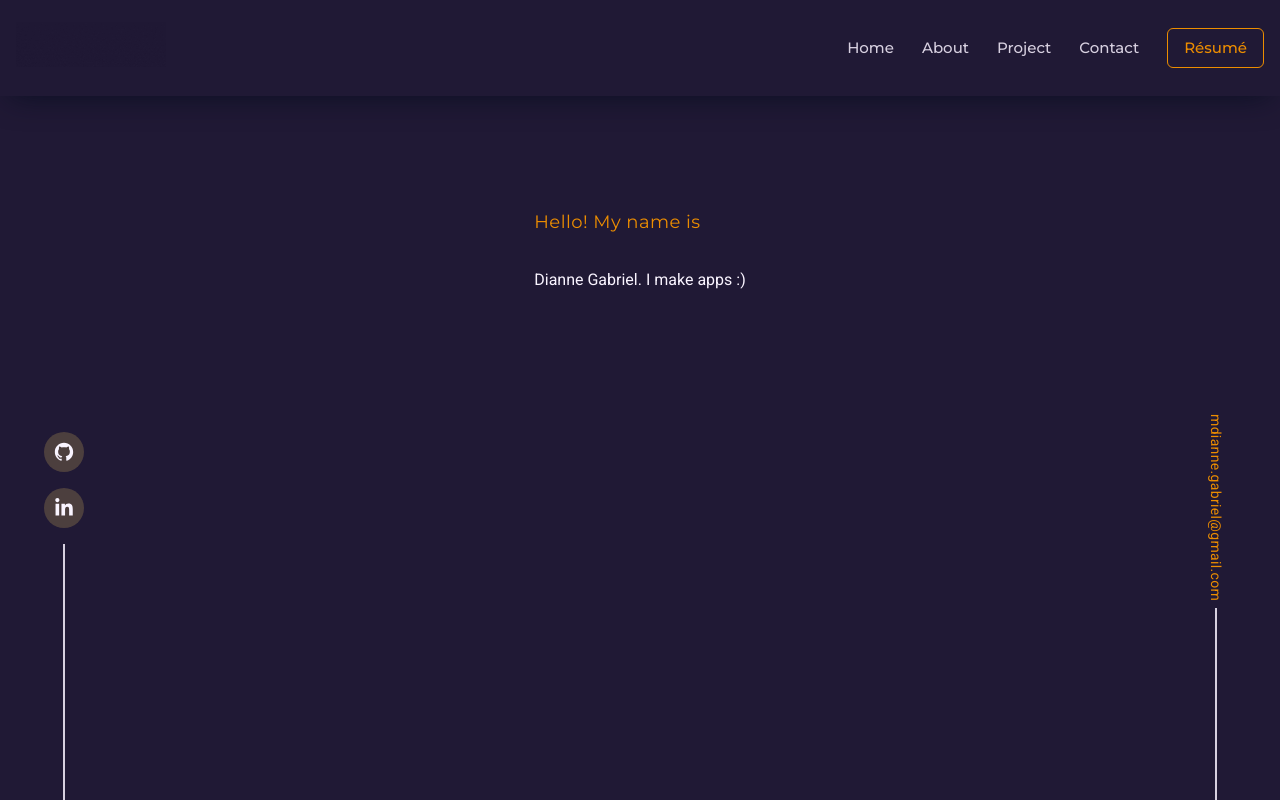
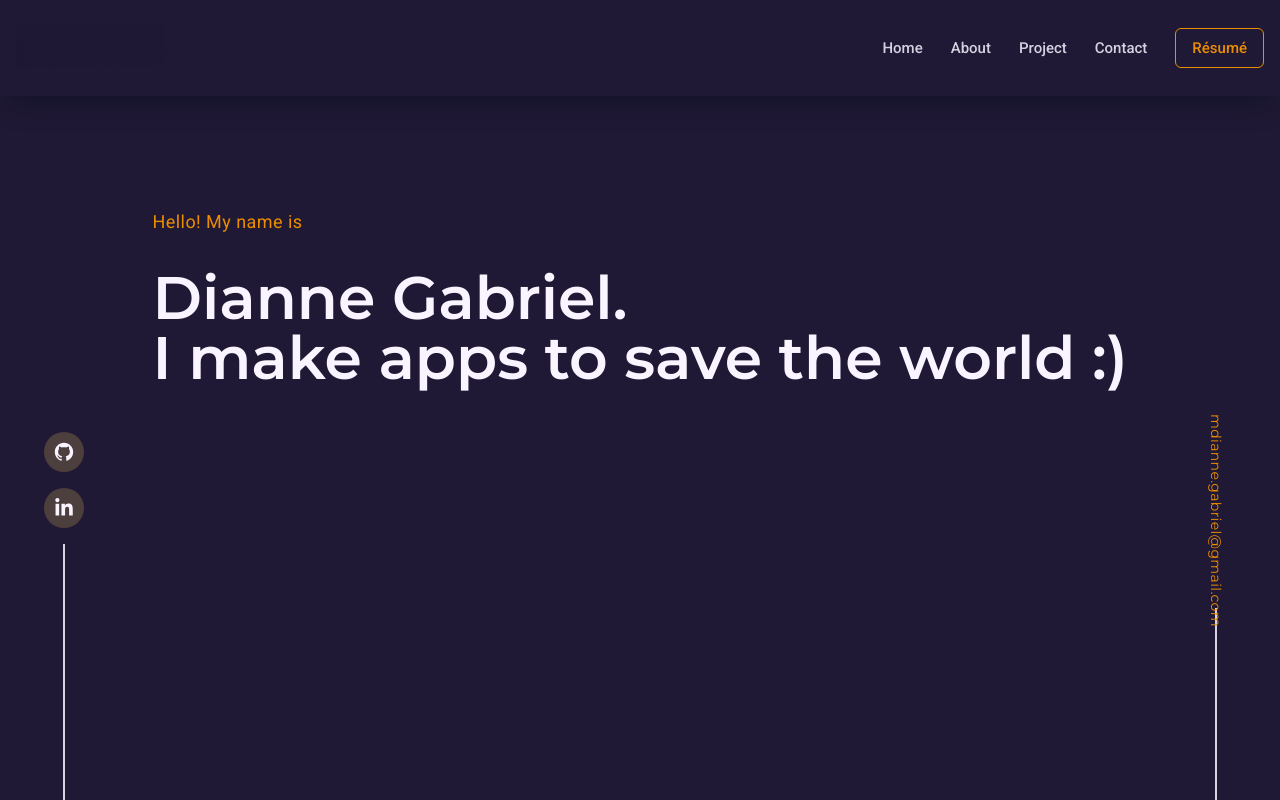
Before and after one commit to diannegabriel/website, a Next.js app: page / in a window 1280 px wide. Built offline with nearby package versions, Linux system fonts and the light colour scheme.

Commit message:
Switch bodyfont and titlefont around

```diff
--- a/components/Introduction.tsx
+++ b/components/Introduction.tsx
@@ -19,8 +19,9 @@ const Introduction = () => {
         initial={{ y: 10, opacity: 0 }}
         animate={{ y: 0, opacity: 1 }}
         transition={{ duration: 0.5, delay: 0.7 }}
+        className="text-4xl lgL:text-6xl font-bodyFont font-semibold flex flex-col"
       >
-        Dianne Gabriel. <span>I make apps :)</span>
+        Dianne Gabriel. <span>I make apps to save the world :)</span>
       </motion.h1>
     </section>
   );
--- a/tailwind.config.js
+++ b/tailwind.config.js
@@ -29,8 +29,8 @@ module.exports = {
       //     'conic-gradient(from 180deg at 50% 50%, var(--tw-gradient-stops))',
       // },
       fontFamily: {
-        bodyFont: ["Roboto", "sans-serif"],
-        titleFont: ["Montserrat", "sans-serif"]
+        titleFont: ["Roboto", "sans-serif"],
+        bodyFont: ["Montserrat", "sans-serif"]
       },
       boxShadow: {
         navbarShadow: "0 10px 30px -10px rgba(2, 12, 27, 0.7)"
```
